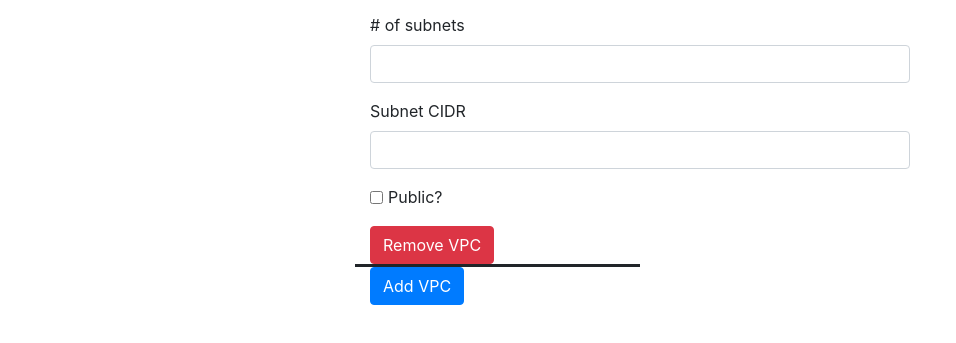
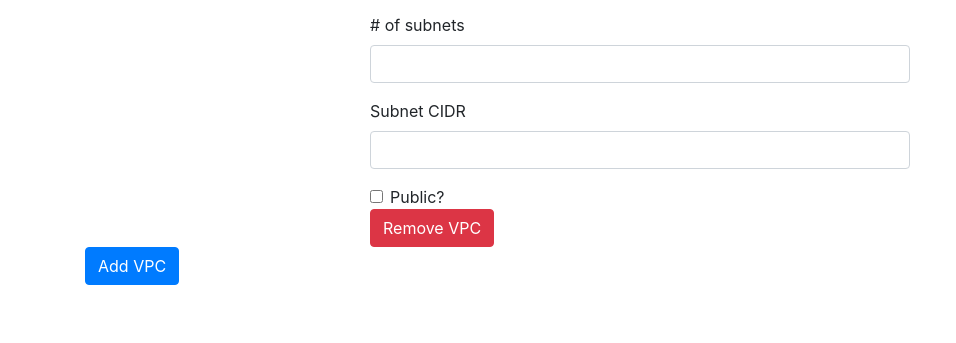
Before and after one commit to zachzeid/Nephelae, a plain HTML site: page index.html in a window 1280 px wide. Shown: the part 175-518 px from the top of the page, without its empty margins (0-956 px from the left). Drawn offline with nearby package versions, Linux system fonts and the light colour scheme.

Commit message:
Cleaning up changes.

```diff
--- a/index.html
+++ b/index.html
@@ -34,20 +34,17 @@
               <input class="form-control" type="text" id="subnet1">
             </div><!-- subnet cidr .form-group -->
 
-            <div class="form-group">
-              <div class="form-check form-check-inline">
+
+            <div class="form-check">
               <input type="checkbox" class="form-check-input" id="auto-ip">
               <label class="form-check-label" for="auto-ip">
                 Public?
               </label>
             </div>
-            </div><!-- public checkbox .form-group -->
-
-            <div>
-              <div>
             <button type="button" class="btn btn-danger" id="remove-vpc">Remove VPC</button>
-              </div>
-            </div><!-- remove vpc .form-group -->
+          </form>
+        </div><!-- .col  -->
+      </div><!-- .row .justify-content-center -->
 
       <div class="row">
         <div class="col-6" id="add-vpc-col">
@@ -55,10 +52,6 @@
         </div><!-- end .col -->
       </div><!-- end .row -->
 
-          </form>
-
-        </div><!-- .col  -->
-      </div><!-- .row .justify-content-center -->
     </div> <!-- .container -->
 
     <!-- Optional JavaScript -->
--- a/static/base.css
+++ b/static/base.css
@@ -1,3 +1,3 @@
 #add-vpc-col {
-  border-top-style: solid;
+  border-top: 1px solida #444
 }
```
Lines whose indentation alone changed are shown as unchanged.
